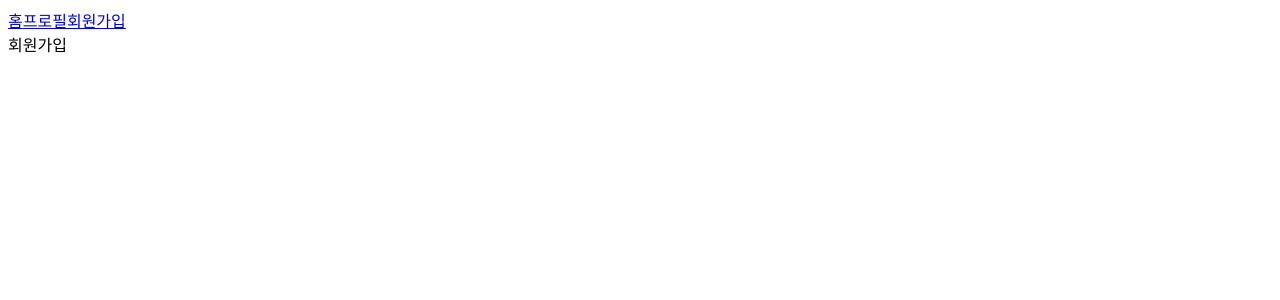
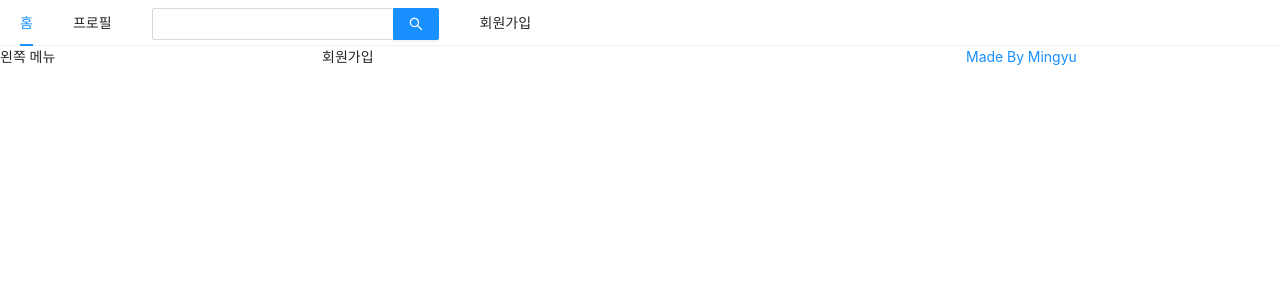
Before and after one commit to Gyumong/nodeBird, a Next.js app in the folder front/: page /signup in a window 1280 px wide. Shown: the top 300 px of the page. Built offline with nearby package versions, Linux system fonts and the light colour scheme.

Commit message:
antd 적용- Menu, Input, Grid

```diff
--- a/front/components/AppLayout.js
+++ b/front/components/AppLayout.js
@@ -1,21 +1,49 @@
 import React from "react";
 import PropTypes from "prop-types";
 import Link from "next/link";
+import { Menu, Input, Row, Col } from "antd";
+
 const AppLayout = ({ children }) => {
   return (
     <div>
-      <div>
+      <Menu mode="horizontal">
+        <Menu.Item>
           <Link href="/">
             <a>홈</a>
           </Link>
+        </Menu.Item>
+        <Menu.Item>
           <Link href="/profile">
             <a>프로필</a>
           </Link>
+        </Menu.Item>
+        <Menu.Item>
+          <Input.Search style={{ verticalAlign: "middle" }} enterButton />
+        </Menu.Item>
+        <Menu.Item>
           <Link href="/signup">
             <a>회원가입</a>
           </Link>
-      </div>
+        </Menu.Item>
+      </Menu>
+      <Row gutter={8}>
+        <Col xs={24} md={6}>
+          왼쪽 메뉴
+        </Col>
+        <Col xs={24} md={12}>
+          {" "}
           {children}
+        </Col>
+        <Col xs={24} md={6}>
+          <a
+            href="https://rlaalsrb3559.tistory.com/"
+            target="_blank"
+            rel="noreferrer noopener"
+          >
+            Made By Mingyu
+          </a>
+        </Col>
+      </Row>
     </div>
   );
 };
--- a/front/package.json
+++ b/front/package.json
@@ -10,10 +10,13 @@
   "author": "mingyu",
   "license": "ISC",
   "dependencies": {
+    "@ant-design/icons": "4.3.0",
+    "antd": "4.9.2",
     "next": "9.5.5",
     "prop-types": "15.7.2",
     "react": "17.0.1",
-    "react-dom": "17.0.1"
+    "react-dom": "17.0.1",
+    "styled-components": "5.2.1"
   },
   "devDependencies": {
     "eslint": "7.15.0",
--- /dev/null
+++ b/front/pages/_app.js
@@ -0,0 +1,20 @@
+import React, { Component } from "react";
+import PropTypes from "prop-types";
+import Head from "next/head";
+import "antd/dist/antd.css";
+const NodeBird = ({ Component }) => {
+  return (
+    <>
+      <Head>
+        <meta charSet="utf-8" />
+        <title>NodeBird</title>
+      </Head>
+      <Component />
+    </>
+  );
+};
+Component.PropTypes = {
+  Component: PropTypes.elementType.isRequired,
+};
+
+export default NodeBird;
--- a/front/pages/signup.js
+++ b/front/pages/signup.js
@@ -1,11 +1,16 @@
 import React from "react";
 import AppLayout from "../components/AppLayout";
-
+import Head from "next/head";
 const Signup = () => {
   return (
-    <AppLayout>
-      <div>회원가입</div>
-    </AppLayout>
+    <>
+      <Head>
+        <title>회원가입 | NodeBird</title>
+      </Head>
+      <AppLayout>
+        <div>회원가입</div>
+      </AppLayout>
+    </>
   );
 };
 
```
Also changed, not shown: front/pages/profile.js (+9 -4 lines), 1 other file (tests, documents, lock files or other folders). Lines whose indentation alone changed are shown as unchanged.
